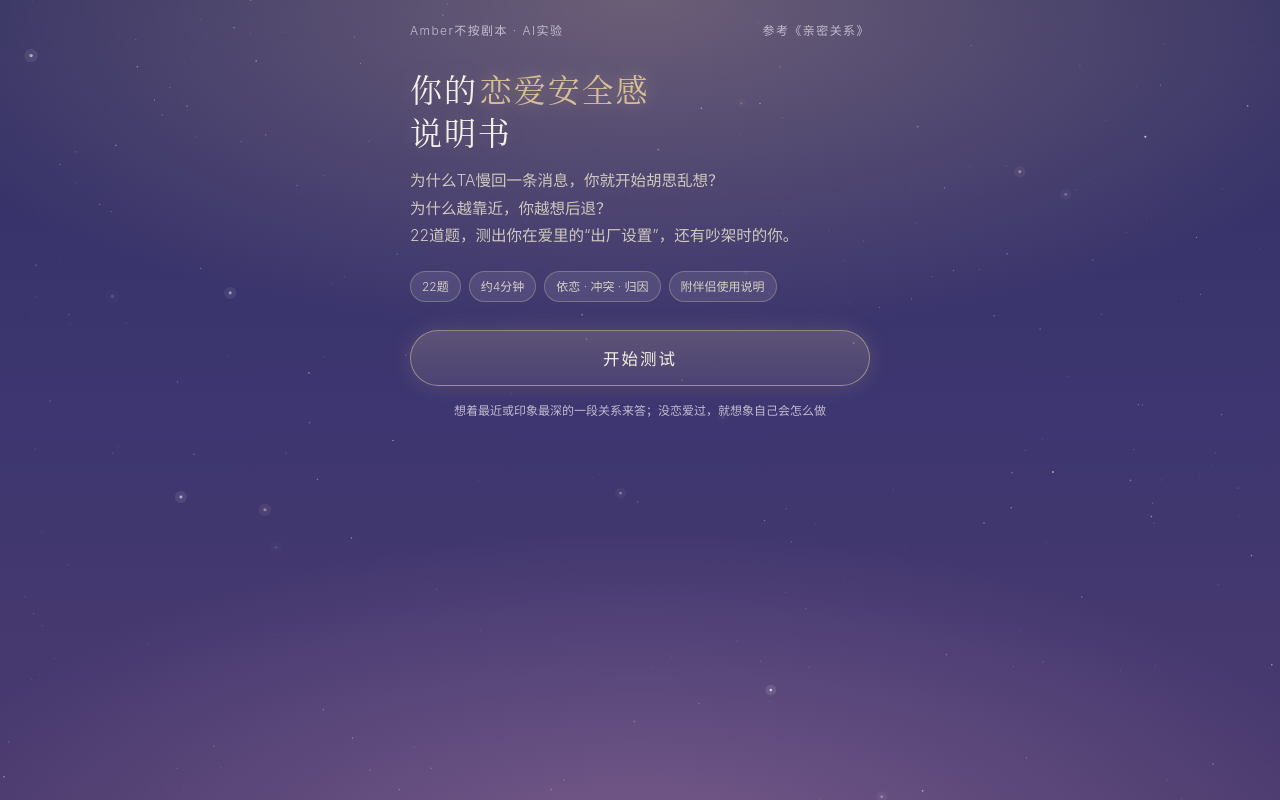
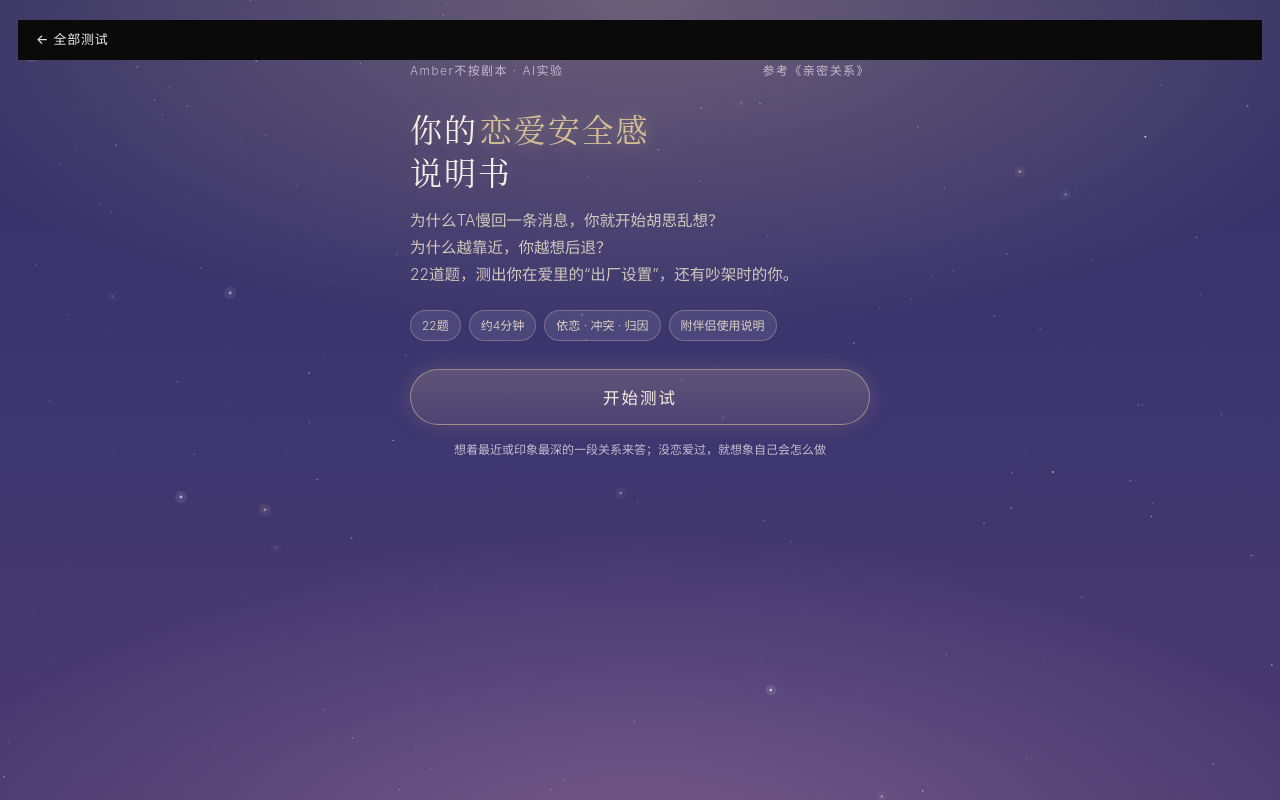
Before and after one commit to Amber3193/amber3193.github.io, a plain HTML site: page attachment/index.html in a window 1280 px wide. Drawn offline with Linux system fonts and the light colour scheme.

Commit message:
Add back-to-all-tests bar on each test page
Co-Authored-By: Claude Opus 5.5 <noreply@anthropic.com>
Claude-Session: https://claude.ai/code/session_013y19Reg6RNr13WwvYa8CaG

```diff
--- a/attachment/index.html
+++ b/attachment/index.html
@@ -99,6 +99,8 @@ h1{font-family:var(--serif);font-size:32px;line-height:1.35;font-weight:400;lett
 </style>
 </head>
 <body>
+<a id="amber-home" href="../index.html" style="display:block;position:relative;z-index:2147483647;padding:12px 18px;background:#0a0a0b;color:#efece6;font:500 13px/1.2 -apple-system,BlinkMacSystemFont,'PingFang SC',sans-serif;letter-spacing:.06em;text-decoration:none">← 全部测试</a>
+
 <canvas id="stars" aria-hidden="true"></canvas>
 <div class="wrap">
 
```
Also changed, not shown: mbti/index.html (+2 -0 lines), mind/index.html (+2 -0 lines).
